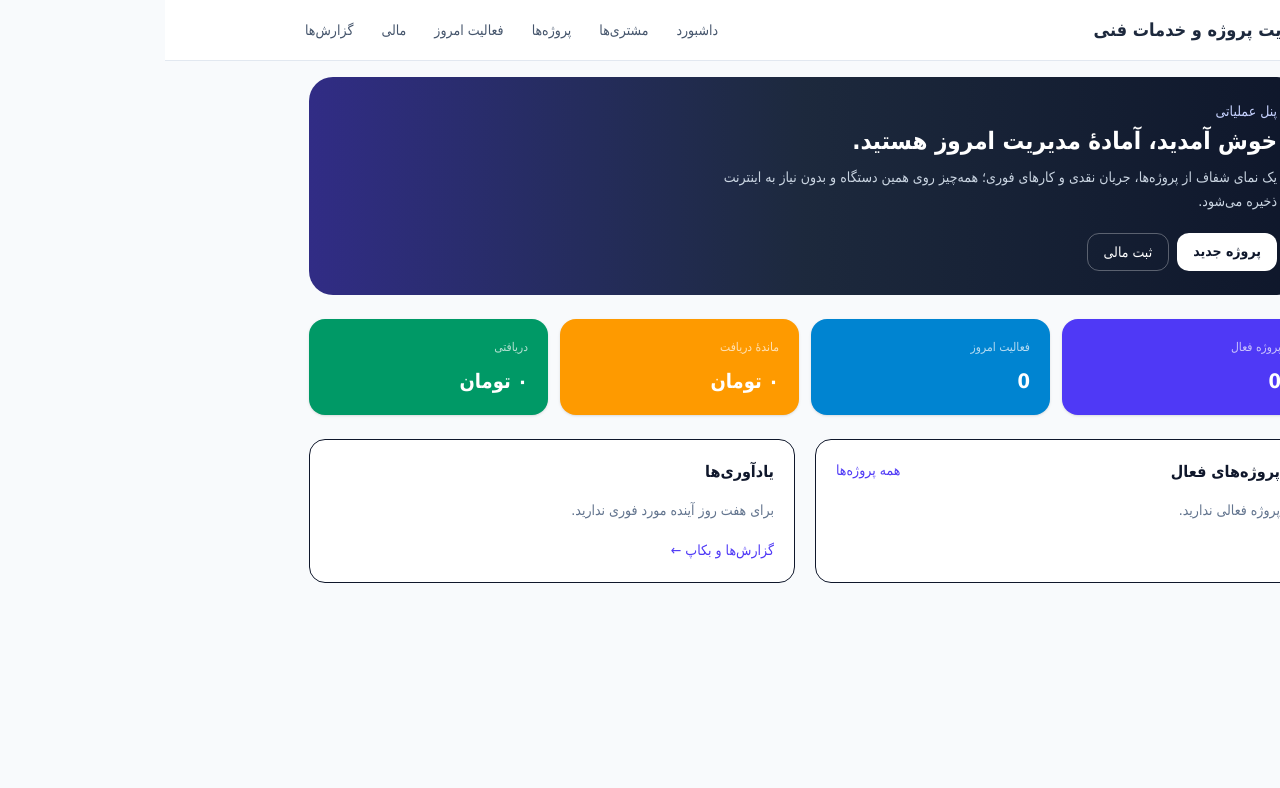
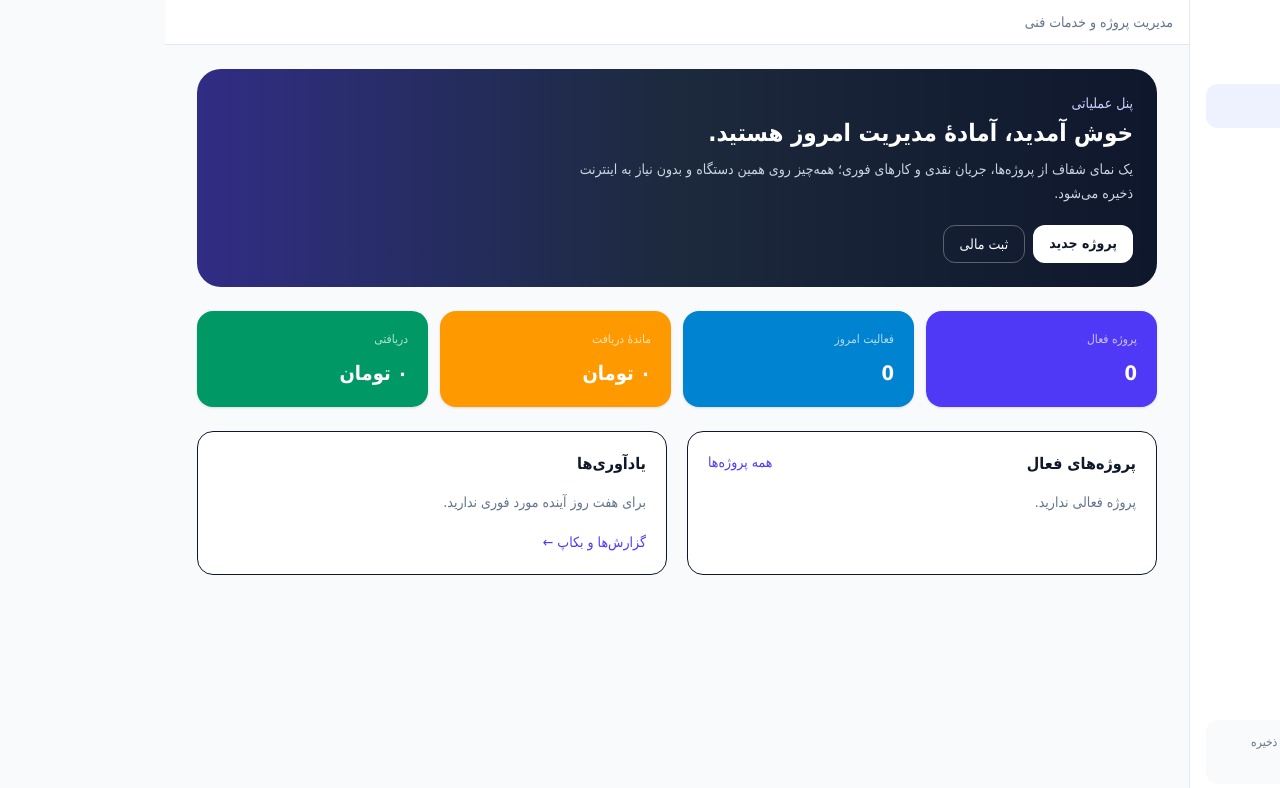
Before and after one commit to hoseindashti1981/service-project-manager, a React (Vite) app: page / in a window 1280 px wide. Shown: the top 788 px of the page. Built offline with nearby package versions, Linux system fonts and the light colour scheme.

Commit message:
Add responsive RTL app shell

```diff
--- a/src/app/router/root-layout.tsx
+++ b/src/app/router/root-layout.tsx
@@ -1,20 +1,35 @@
-import { Link, Outlet } from '@tanstack/react-router'
+import { Link, Outlet, useRouterState } from '@tanstack/react-router'
+import { BarChart3, ClipboardList, FolderKanban, Home, Menu, MoreHorizontal, Users, WalletCards, X } from 'lucide-react'
 import { useState } from 'react'
 
+const navigation = [
+  { to: '/', label: 'داشبورد', icon: Home },
+  { to: '/projects', label: 'پروژه‌ها', icon: FolderKanban },
+  { to: '/customers', label: 'مشتری‌ها', icon: Users },
+  { to: '/activities/today', label: 'فعالیت امروز', icon: ClipboardList },
+  { to: '/finance', label: 'مالی', icon: WalletCards },
+  { to: '/reports', label: 'گزارش‌ها', icon: BarChart3 },
+] as const
+
 export function RootLayout() {
-  const [open, setOpen] = useState(false)
-  const links = [['/', 'داشبورد'], ['/customers', 'مشتری‌ها'], ['/projects', 'پروژه‌ها'], ['/activities/today', 'فعالیت امروز'], ['/finance', 'مالی'], ['/reports', 'گزارش‌ها']] as const
-  return (
-    <div className="min-h-screen bg-slate-50 text-slate-900">
-      <header className="bg-white border-b border-slate-200 px-4 py-3">
-        <div className="mx-auto flex max-w-5xl items-center justify-between gap-3"><Link to="/" className="text-lg font-bold text-slate-800">مدیریت پروژه و خدمات فنی</Link><button onClick={() => setOpen(!open)} className="rounded-lg border px-3 py-1.5 text-sm md:hidden">منو</button><nav className="hidden gap-1 md:flex">{links.map(([to, label]) => <Link key={to} to={to} className="rounded-lg px-3 py-2 text-sm text-slate-600 hover:bg-slate-100">{label}</Link>)}</nav></div>
-        {open && <nav className="mx-auto mt-3 grid max-w-5xl gap-1 border-t pt-3 md:hidden">{links.map(([to, label]) => <Link key={to} to={to} onClick={() => setOpen(false)} className="rounded-lg px-3 py-2 text-sm hover:bg-slate-100">{label}</Link>)}</nav>}
-      </header>
+  const [mobileMenuOpen, setMobileMenuOpen] = useState(false)
+  const pathname = useRouterState({ select: (state) => state.location.pathname })
+  const isActive = (to: string) => to === '/' ? pathname === '/' : pathname.startsWith(to)
+  const primaryMobile = navigation.slice(0, 3)
 
-      {/* محتوای صفحات */}
-      <main className="mx-auto max-w-5xl p-4">
-        <Outlet />
-      </main>
-    </div>
-  )
+  return <div className="min-h-screen bg-slate-50 text-slate-900">
+    <aside className="fixed inset-y-0 right-0 z-30 hidden w-64 border-l border-slate-200 bg-white p-4 lg:flex lg:flex-col">
+      <Brand />
+      <nav className="mt-8 space-y-1">{navigation.map((item) => <NavLink key={item.to} {...item} active={isActive(item.to)} />)}</nav>
+      <p className="mt-auto rounded-xl bg-slate-50 p-3 text-xs leading-5 text-slate-500">داده‌ها فقط روی همین دستگاه ذخیره می‌شوند.</p>
+    </aside>
+    <header className="sticky top-0 z-20 border-b border-slate-200 bg-white/95 px-4 py-3 backdrop-blur lg:mr-64"><div className="mx-auto flex max-w-6xl items-center justify-between"><div className="lg:hidden"><Brand compact /></div><p className="hidden text-sm text-slate-500 sm:block">مدیریت پروژه و خدمات فنی</p><button onClick={() => setMobileMenuOpen(true)} aria-label="باز کردن منو" className="rounded-lg border border-slate-200 p-2 text-slate-600 lg:hidden"><Menu size={20} /></button></div></header>
+    {mobileMenuOpen && <div className="fixed inset-0 z-50 bg-slate-950/30 lg:hidden" onClick={() => setMobileMenuOpen(false)}><aside className="absolute inset-y-0 right-0 w-72 bg-white p-4 shadow-2xl" onClick={(event) => event.stopPropagation()}><div className="flex items-center justify-between"><Brand compact /><button onClick={() => setMobileMenuOpen(false)} aria-label="بستن منو" className="rounded-lg p-2"><X size={20} /></button></div><nav className="mt-7 space-y-1">{navigation.map((item) => <NavLink key={item.to} {...item} active={isActive(item.to)} onClick={() => setMobileMenuOpen(false)} />)}</nav></aside></div>}
+    <main className="mx-auto max-w-6xl px-4 py-6 pb-24 lg:mr-64 lg:px-8 lg:pb-8"><Outlet /></main>
+    <nav className="fixed inset-x-0 bottom-0 z-30 grid grid-cols-4 border-t border-slate-200 bg-white/95 px-2 pb-[env(safe-area-inset-bottom)] pt-1 backdrop-blur lg:hidden">{primaryMobile.map((item) => <MobileLink key={item.to} {...item} active={isActive(item.to)} />)}<button onClick={() => setMobileMenuOpen(true)} className="flex min-h-14 flex-col items-center justify-center gap-1 text-xs text-slate-500"><MoreHorizontal size={21} /><span>بیشتر</span></button></nav>
+  </div>
 }
+
+function Brand({ compact = false }: { compact?: boolean }) { return <Link to="/" className="flex items-center gap-2 font-bold text-slate-900"><span className="grid h-9 w-9 place-items-center rounded-xl bg-indigo-600 text-sm text-white">م</span>{!compact && <span>مدیریت خدمات</span>}</Link> }
+function NavLink({ to, label, icon: Icon, active, onClick }: { to: string; label: string; icon: typeof Home; active: boolean; onClick?: () => void }) { return <Link to={to} onClick={onClick} className={`flex min-h-11 items-center gap-3 rounded-xl px-3 text-sm transition-colors ${active ? 'bg-indigo-50 font-semibold text-indigo-700' : 'text-slate-600 hover:bg-slate-50'}`}><Icon size={19} /><span>{label}</span></Link> }
+function MobileLink({ to, label, icon: Icon, active }: { to: string; label: string; icon: typeof Home; active: boolean }) { return <Link to={to} className={`flex min-h-14 flex-col items-center justify-center gap-1 text-xs ${active ? 'font-semibold text-indigo-700' : 'text-slate-500'}`}><Icon size={20} /><span>{label}</span></Link> }
```
